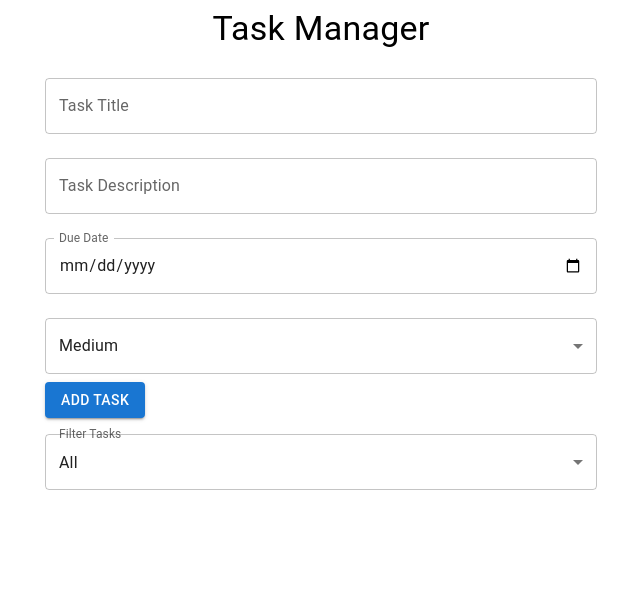
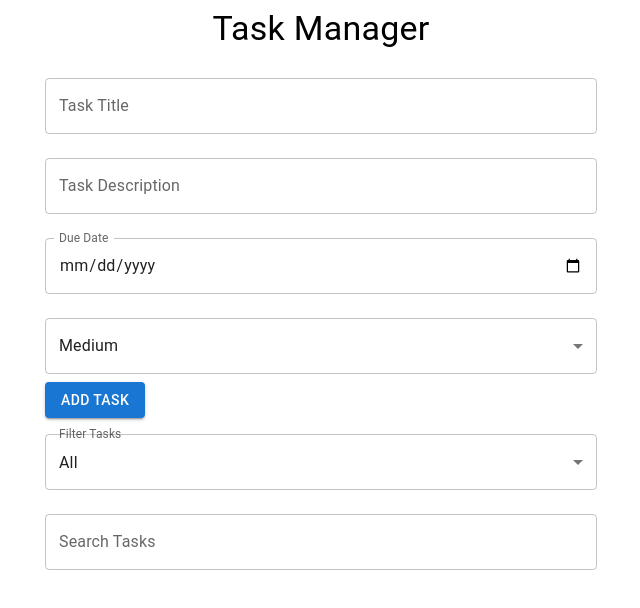
Before and after one commit to vikramlc-cognite/todo-app, a React (Create React App) app: page / in a window 1280 px wide. Shown: the top 608 px of the page, without its empty margins (319-959 px from the left). Built offline with nearby package versions, Linux system fonts and the light colour scheme.

Commit message:
added task search functionality

```diff
--- a/src/App.tsx
+++ b/src/App.tsx
@@ -4,6 +4,7 @@ import TaskForm from './components/TaskForm';
 import TaskList from './components/TaskList';
 import TaskFilter from './components/TaskFilter';
 import { Task } from './types/task';
+import TaskSearch from './components/TaskSearch';
 
 const App: React.FC = () => {
   const [tasks, setTasks] = useState<Task[]>(() => {
@@ -14,6 +15,7 @@ const App: React.FC = () => {
   const [newTask, setNewTask] = useState<Partial<Task>>({});
   const [editTask, setEditTask] = useState<Task | null>(null);
   const [confirmDelete, setConfirmDelete] = useState<Task | null>(null);
+  const [searchQuery, setSearchQuery] = useState<string>('');
 
   useEffect(() => {
     const savedTasks = localStorage.getItem('tasks');
@@ -74,6 +76,10 @@ const App: React.FC = () => {
     return true;
   });
 
+  const searchedTasks = filteredTasks.filter((task) =>
+    task.title.toLowerCase().includes(searchQuery.toLowerCase())
+  );
+
   return (
     <Container maxWidth="sm">
       <Typography variant="h4" align="center" gutterBottom>
@@ -82,8 +88,9 @@ const App: React.FC = () => {
 
       <TaskForm task={newTask} setTask={setNewTask} onSubmit={handleAddTask} />
       <TaskFilter filter={filter} setFilter={setFilter} />
+      <TaskSearch searchQuery={searchQuery} setSearchQuery={setSearchQuery} />
       <TaskList
-        tasks={filteredTasks}
+        tasks={searchedTasks}
         onToggleComplete={handleToggleComplete}
         onDelete={(id) => setConfirmDelete(tasks.find((task) => task.id === id) || null)}
         onEdit={setEditTask}
--- a/src/components/TaskList.tsx
+++ b/src/components/TaskList.tsx
@@ -69,6 +69,7 @@ const TaskList = ({ tasks, onDelete, onEdit, onReorder, onToggleComplete }: Task
   const sensors = useSensors(useSensor(MouseSensor), useSensor(TouchSensor));
 
   const handleDragEnd = ({ active, over }: { active: any; over: any }) => {
+    if (!over) return;
     if (active.id !== over.id) {
       const oldIndex = tasks.findIndex((task) => task.id === active.id);
       const newIndex = tasks.findIndex((task) => task.id === over.id);
--- /dev/null
+++ b/src/components/TaskSearch.tsx
@@ -0,0 +1,23 @@
+import TextField from "@mui/material/TextField";
+
+interface TaskSearchProps {
+  searchQuery: string;
+  setSearchQuery: (query: string) => void;
+}
+
+const TaskSearch = ({
+  searchQuery,
+  setSearchQuery,
+}: TaskSearchProps) => {
+  return (
+      <TextField
+        fullWidth
+        label="Search Tasks"
+        margin="normal"
+        value={searchQuery}
+        onChange={(e) => setSearchQuery(e.target.value)}
+      />
+  );
+};
+
+export default TaskSearch;
```
